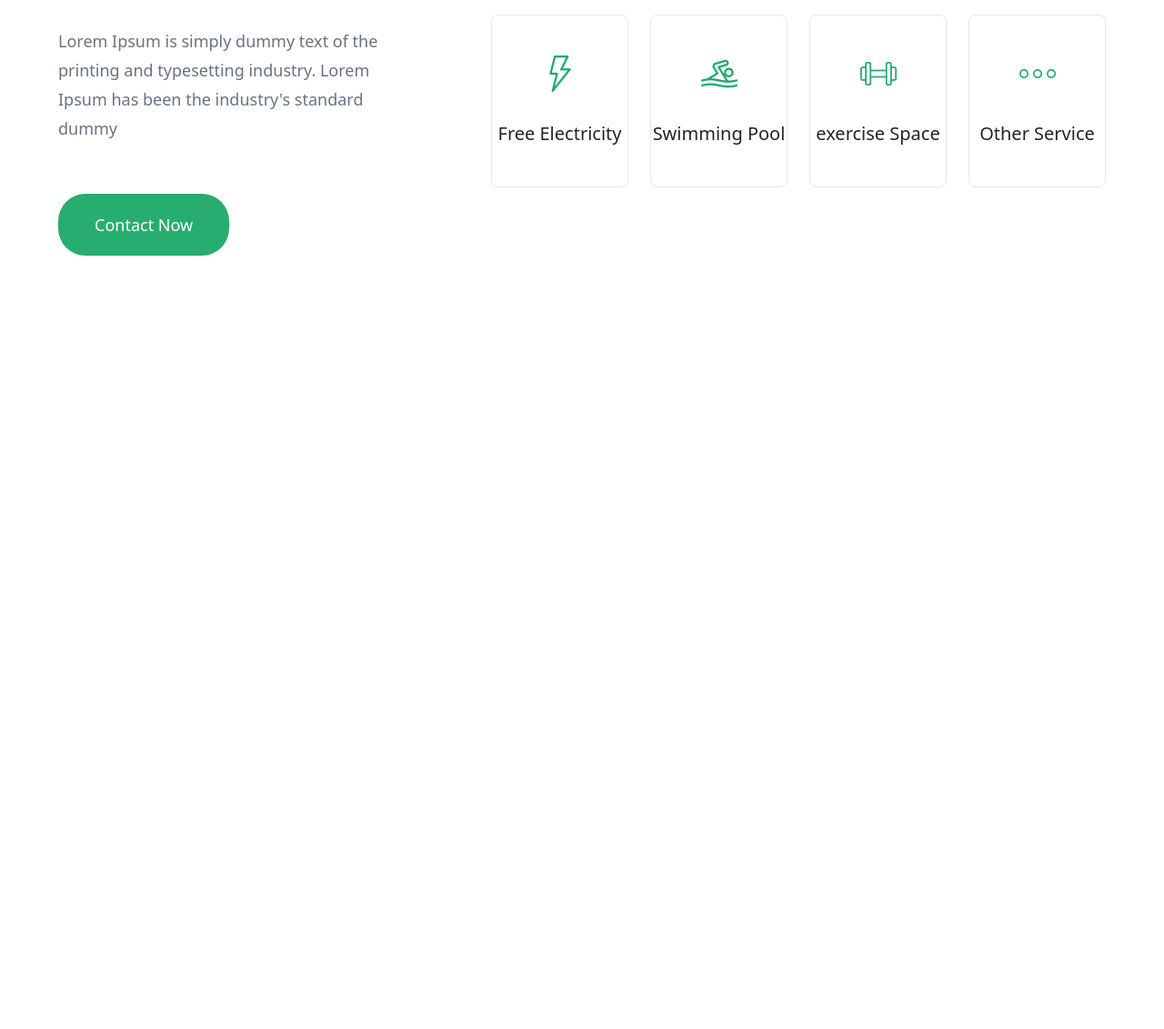
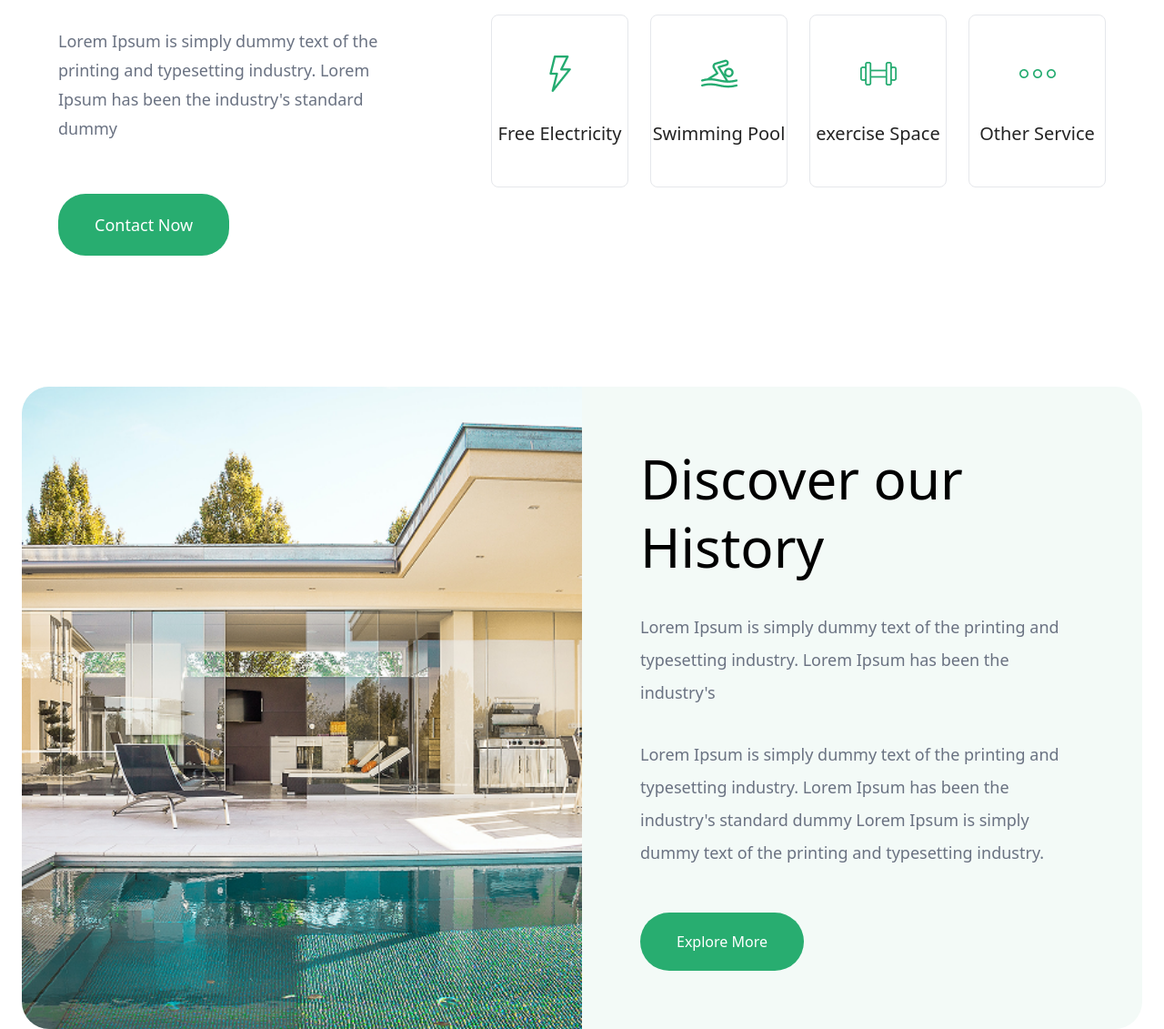
Before and after one commit to ismatovbenya2-droid/branches, a website: page index.html in a window 1280 px wide. Shown: the part 1801-2932 px from the top of the page at 91% size. Before the commit the page ends 2082 px from the top, so only its background shows below. Drawn offline with Linux system fonts and the light colour scheme.

Commit message:
section4-index

```diff
--- a/index.html
+++ b/index.html
@@ -261,5 +261,38 @@
     </div>
   </div>
 </section>
+<section class="max-w-[1400px] mx-auto px-6 mt-24 lg:mt-36">
+  <div class="bg-[#F3FAF7] rounded-[30px] overflow-hidden">
+    <div class="flex flex-col lg:flex-row">
+      <div class="w-full lg:w-1/2">
+        <img
+          src="./img/22.png"
+          alt=""
+          class="w-full h-[350px] lg:h-full object-cover"
+        >
+      </div>
+      <div class="w-full lg:w-1/2 flex items-center">
+        <div class="px-8 py-10 lg:px-16 lg:py-16">
+          <h2 class="text-[38px] lg:text-[60px] font-medium leading-tight">
+            Discover our History
+          </h2>
+          <p class="text-gray-500 text-lg leading-9 mt-8">
+            Lorem Ipsum is simply dummy text of the printing and
+            typesetting industry. Lorem Ipsum has been the industry's
+          </p>
+          <p class="text-gray-500 text-lg leading-9 mt-8">
+            Lorem Ipsum is simply dummy text of the printing and
+            typesetting industry. Lorem Ipsum has been the industry's
+            standard dummy Lorem Ipsum is simply dummy text of the
+            printing and typesetting industry.
+          </p>
+          <button class="bg-[#28AD70] text-white px-10 py-5 rounded-full mt-12 w-full sm:w-auto">
+            Explore More
+          </button>
+        </div>
+      </div>
+    </div>
+  </div>
+</section>
 </body>
 </html>
```
Also changed, not shown: 1 other file.
